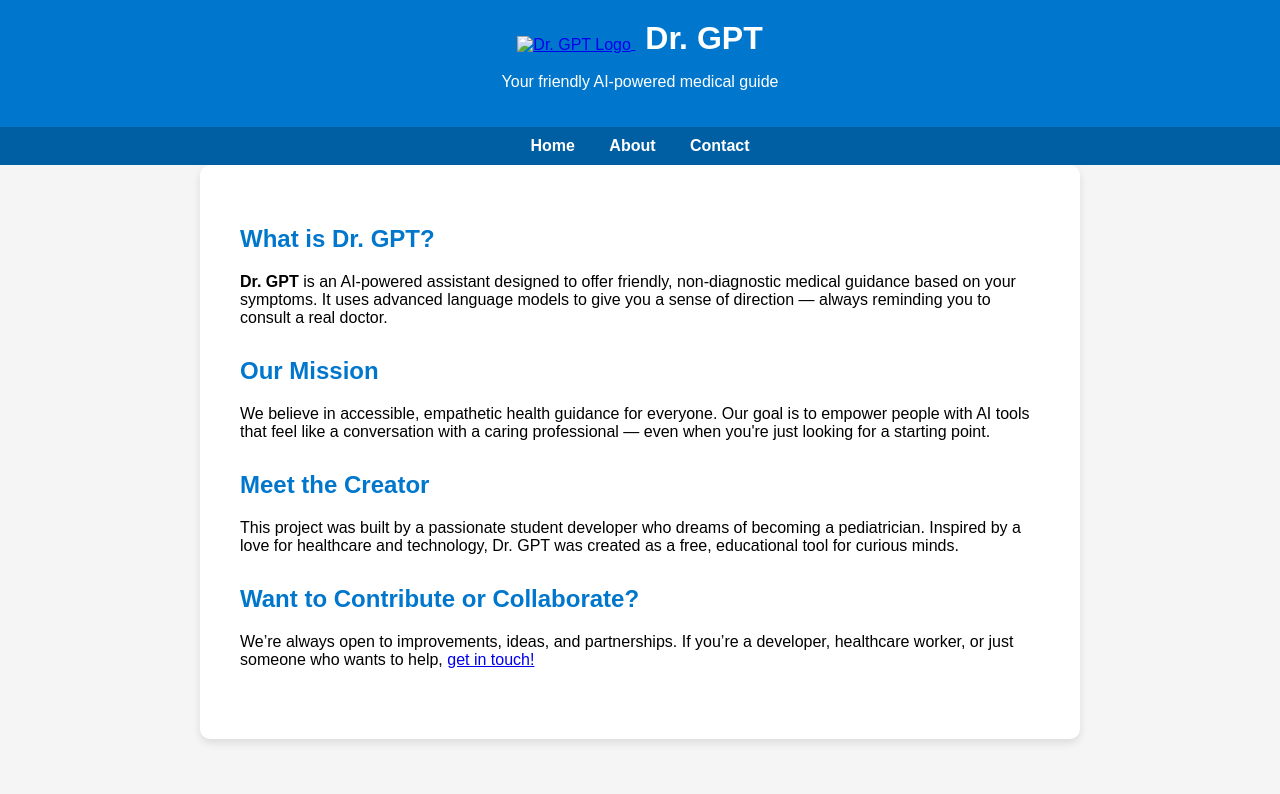
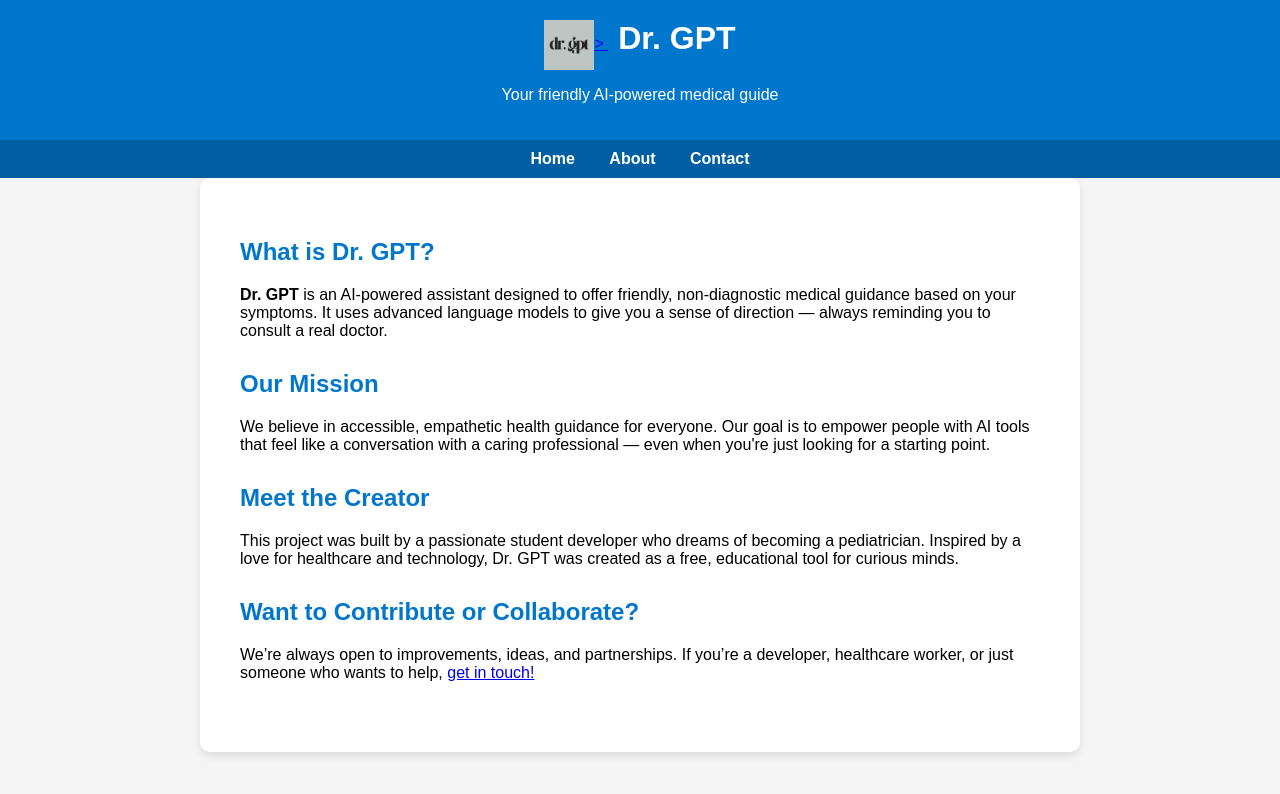
Before and after one commit to jiminhan726/Dr.GPT, a website: page about.html in a window 1280 px wide. Drawn offline with Linux system fonts and the light colour scheme.

Commit message:
Update about.html

```diff
--- a/about.html
+++ b/about.html
@@ -58,7 +58,7 @@
 <body>
  <header>
   <a href="index.html">
-    <img src="images/drgpt-logo.png" alt="Dr. GPT Logo" style="height: 50px; vertical-align: middle;">
+    <img src="drgpt-logo.png" alt="Dr. GPT Logo" class="profile-pic" style="height: 50px; vertical-align: middle;">>
   </a>
   <h1 style="display: inline; margin-left: 10px;">Dr. GPT</h1>
   <p>Your friendly AI-powered medical guide</p>
```
